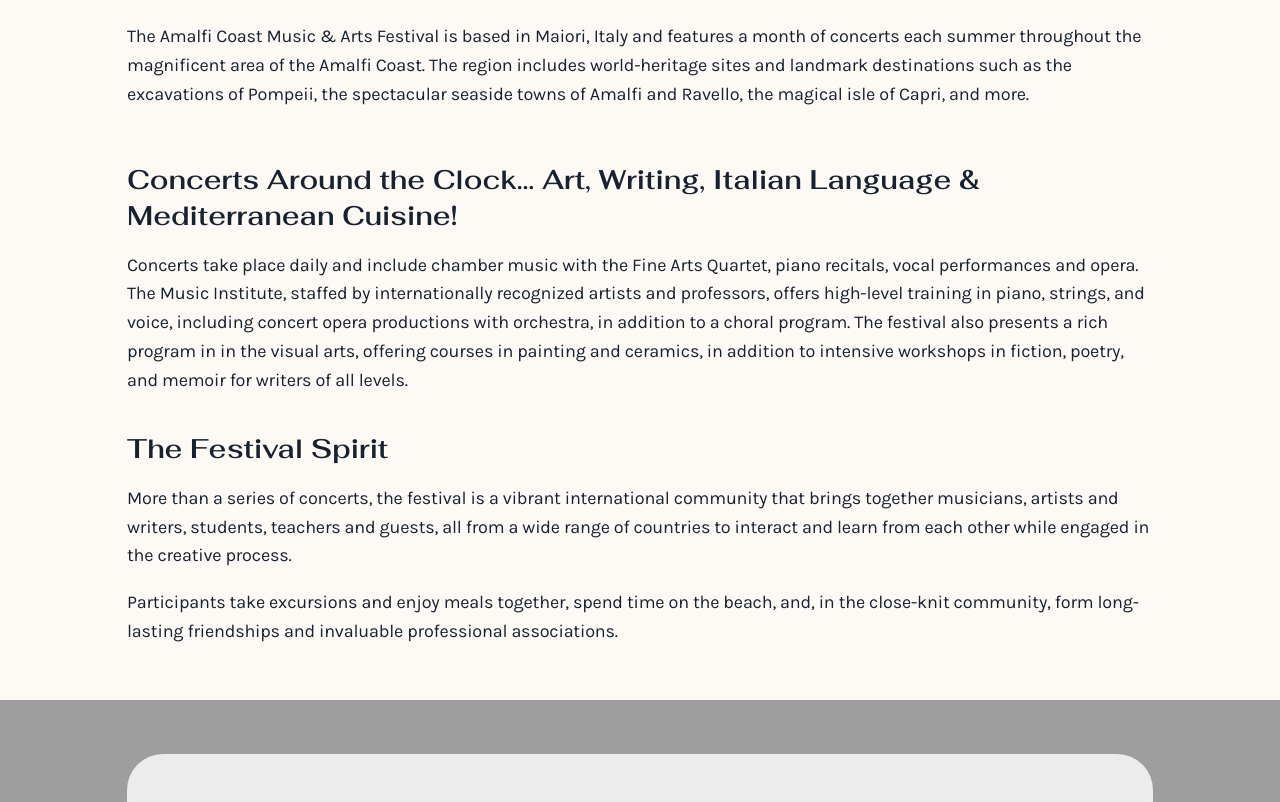
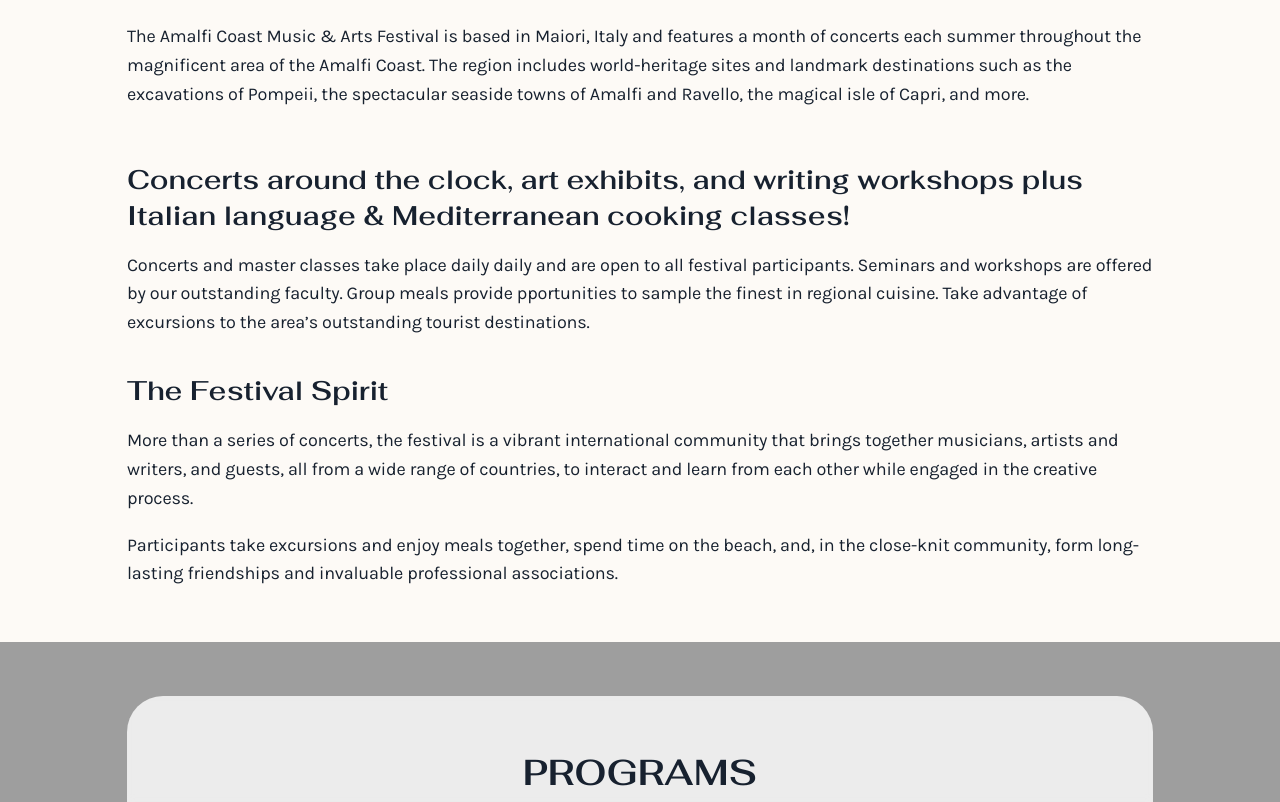
Before and after one commit to Amalfi-Festival/amalfi-festival-org, a Jekyll site: the page built from index.md, in a window 1280 px wide and 900 px high, scrolled down 797 px, cut to the strip 98-900 px from the top of the window. Built offline with Jekyll 4.4.1, drawn with Linux system fonts in a browser that asks for light colours.

Commit message:
Update index.md
Revised text under Concerts around the Clock

```diff
--- a/index.md
+++ b/index.md
@@ -47,12 +47,13 @@
 
 <section class="copy" markdown="1">
 
-## Concerts Around the Clock... Art, Writing, Italian Language & Mediterranean Cuisine!
-Concerts take place daily and include chamber music with the Fine Arts Quartet, piano recitals, vocal performances and opera. The Music Institute, staffed by internationally recognized artists and professors, offers high-level training in piano, strings, and voice, including concert opera productions with orchestra, in addition to a choral program. The festival also presents a rich program in in the visual arts, offering courses in painting and ceramics, in addition to intensive workshops in fiction, poetry, and memoir for writers of all levels.
+## Concerts around the clock, art exhibits, and writing workshops plus Italian language & Mediterranean cooking classes!
+
+Concerts and master classes take place daily daily and are open to all festival participants. Seminars and workshops are offered by our outstanding faculty. Group meals provide pportunities to sample the finest in regional cuisine. Take advantage of excursions to the area's outstanding tourist destinations.
 
 
 ## The Festival Spirit
-More than a series of concerts, the festival is a vibrant international community that brings together musicians, artists and writers, students, teachers and guests,  all from a wide range of countries to interact and learn from each other while engaged in the creative process.
+More than a series of concerts, the festival is a vibrant international community that brings together musicians, artists and writers, and guests,  all from a wide range of countries, to interact and learn from each other while engaged in the creative process.
 
 Participants take excursions and enjoy meals together, spend time on the beach, and, in the close-knit community, form long-lasting friendships and invaluable professional associations.
 </section>
```
